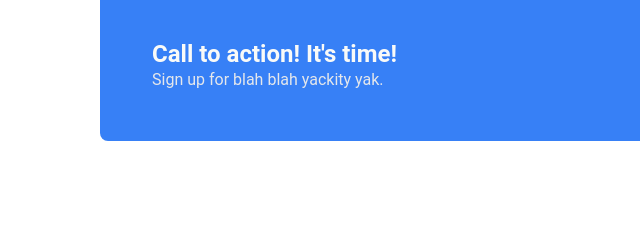
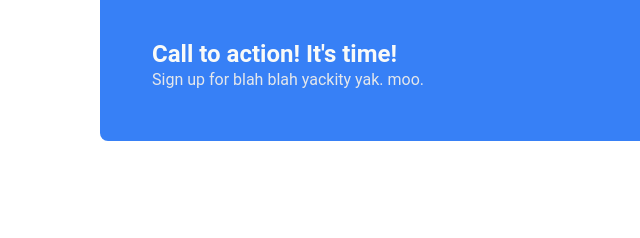
Before and after one commit to RustisaurusRex/landing_page_project, a plain HTML site: page index.html in a window 1280 px wide. Shown: the part 1177-1415 px from the top of the page, 0-640 px from the left. Drawn offline with Linux system fonts and the light colour scheme.

Commit message:
Add text for commit test
Testing commit message for change: add "moo" to landing page.

```diff
--- a/index.html
+++ b/index.html
@@ -54,7 +54,7 @@
         <div class="ctabox">
             <div class= "ctatext">
                 <h3>Call to action! It's time!</h3>
-        <div>Sign up for blah blah yackity yak.</div>
+        <div>Sign up for blah blah yackity yak. moo.</div>
         </div>
         <button class="ctabutton">Sign up</button>
         </div>
```
